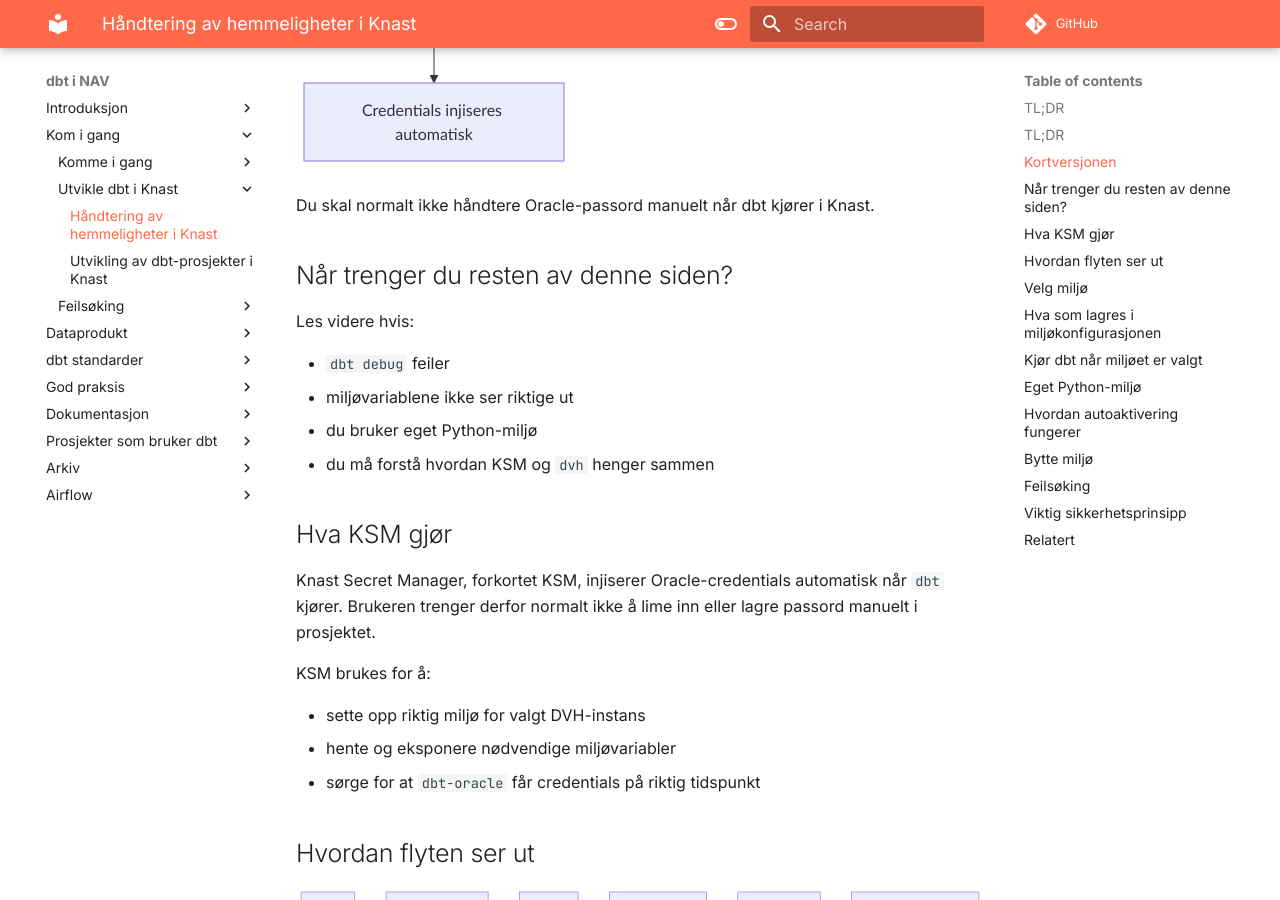
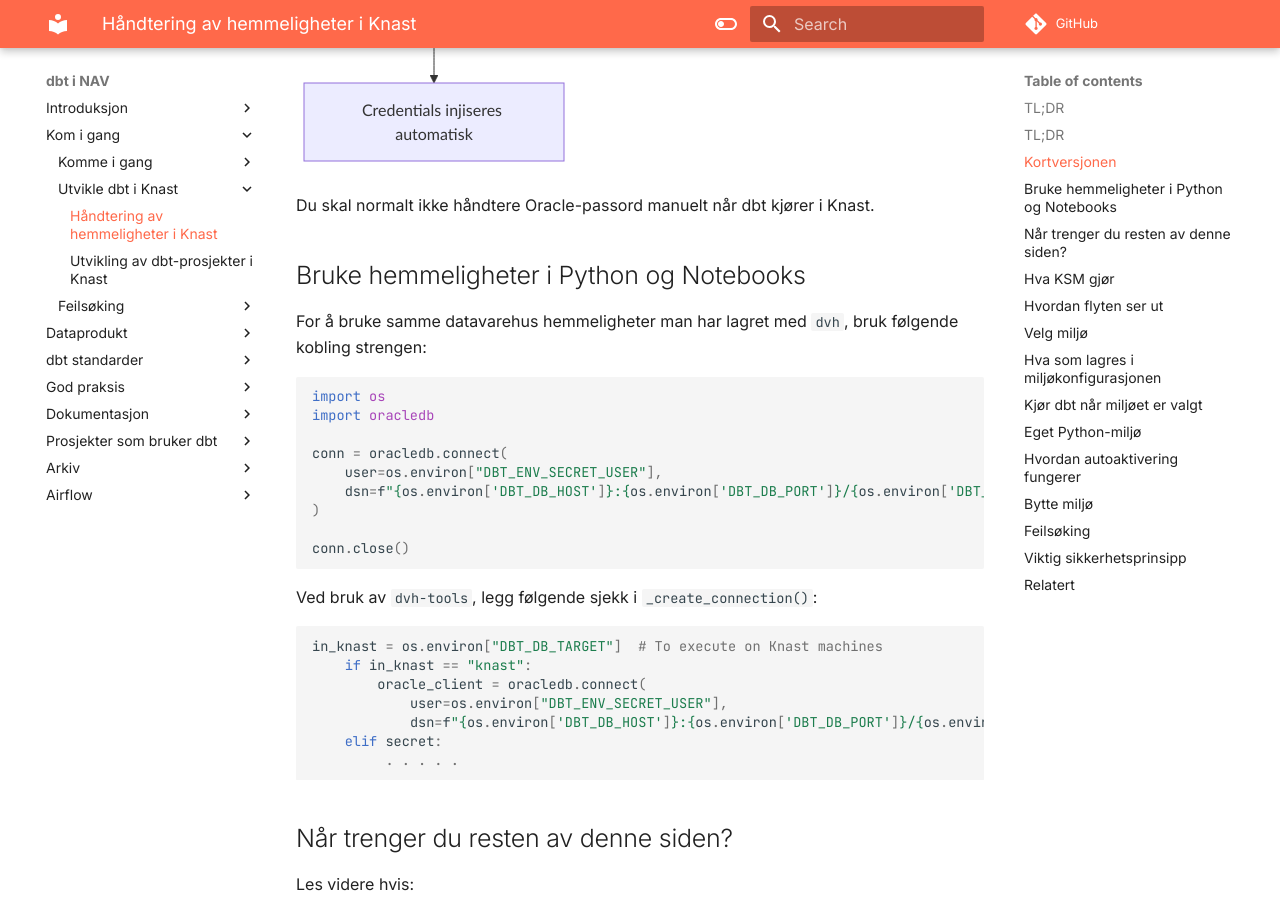
Before and after one commit to navikt/dbt-i-nav, an MkDocs documentation site: the page built from docs/dbt i Knast/handtering-av-hemmeligheter.md, in a window 1280 px wide and 900 px high, scrolled down 1807 px. Built offline with MkDocs 1.6.1 and Material for MkDocs 9.7.7, drawn with Linux system fonts in a browser that asks for light colours; comment, search, counter and statistics services are not loaded.

Commit message:
docs: add section on using secrets in Python and Notebooks for dbt

````diff
--- a/docs/dbt i Knast/handtering-av-hemmeligheter.md
+++ b/docs/dbt i Knast/handtering-av-hemmeligheter.md
@@ -66,6 +66,30 @@
 
 Du skal normalt ikke håndtere Oracle-passord manuelt når dbt kjører i Knast.
 
+## Bruke hemmeligheter i Python og Notebooks
+For å bruke samme datavarehus hemmeligheter man har lagret med `dvh`, bruk følgende kobling strengen:
+
+```python
+import os
+import oracledb
+
+conn = oracledb.connect(
+    user=os.environ["DBT_ENV_SECRET_USER"],
+    dsn=f"{os.environ['DBT_DB_HOST']}:{os.environ['DBT_DB_PORT']}/{os.environ['DBT_ENV_SERVICE']}"
+)
+
+conn.close()
+```
+Ved bruk av `dvh-tools`, legg følgende sjekk i `_create_connection()`:
+```python
+in_knast = os.environ["DBT_DB_TARGET"]  # To execute on Knast machines
+    if in_knast == "knast":
+        oracle_client = oracledb.connect(
+            user=os.environ["DBT_ENV_SECRET_USER"],
+            dsn=f"{os.environ['DBT_DB_HOST']}:{os.environ['DBT_DB_PORT']}/{os.environ['DBT_ENV_SERVICE']}")
+    elif secret:
+         . . . . .
+```
 ## Når trenger du resten av denne siden?
 
 Les videre hvis:
````
